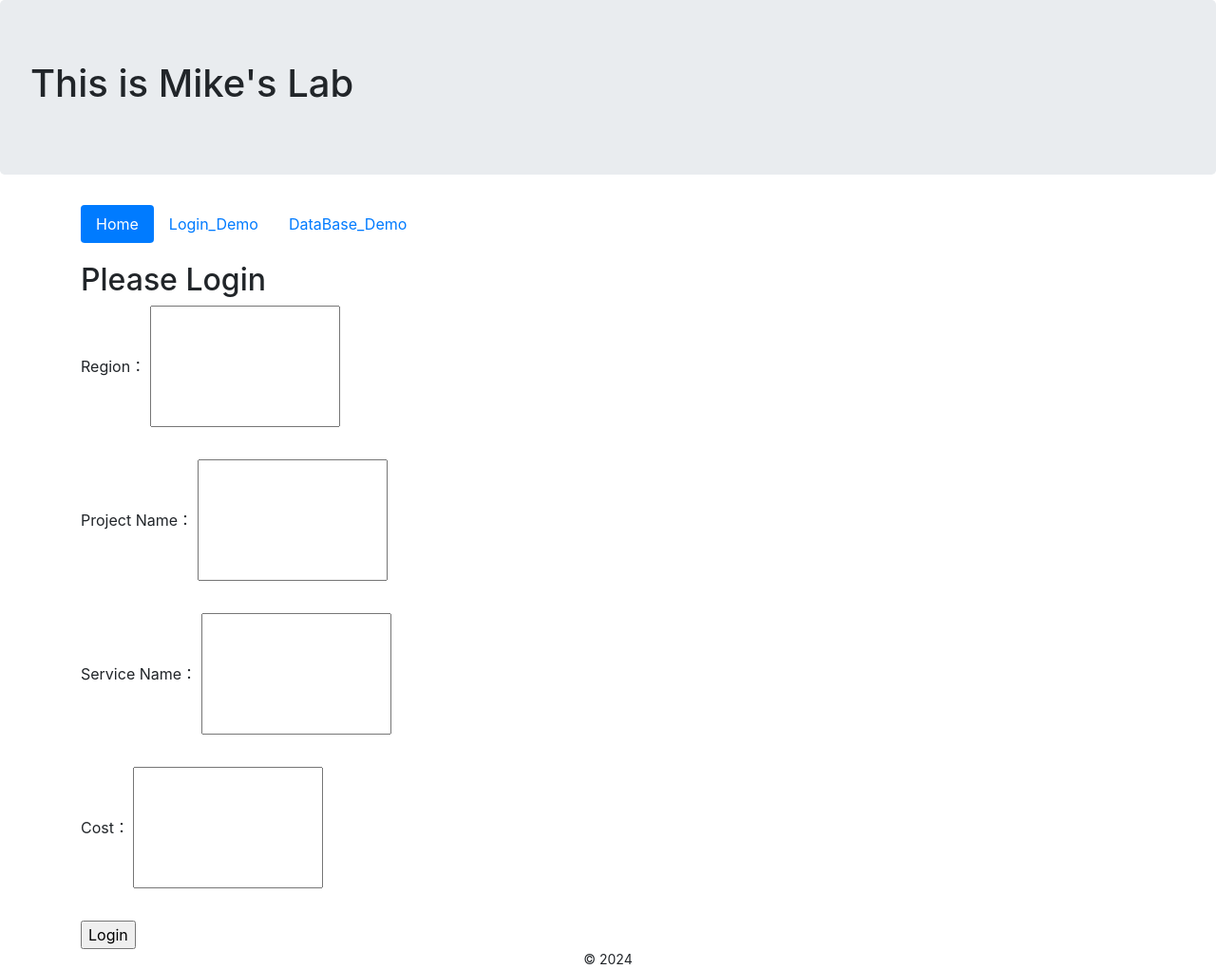
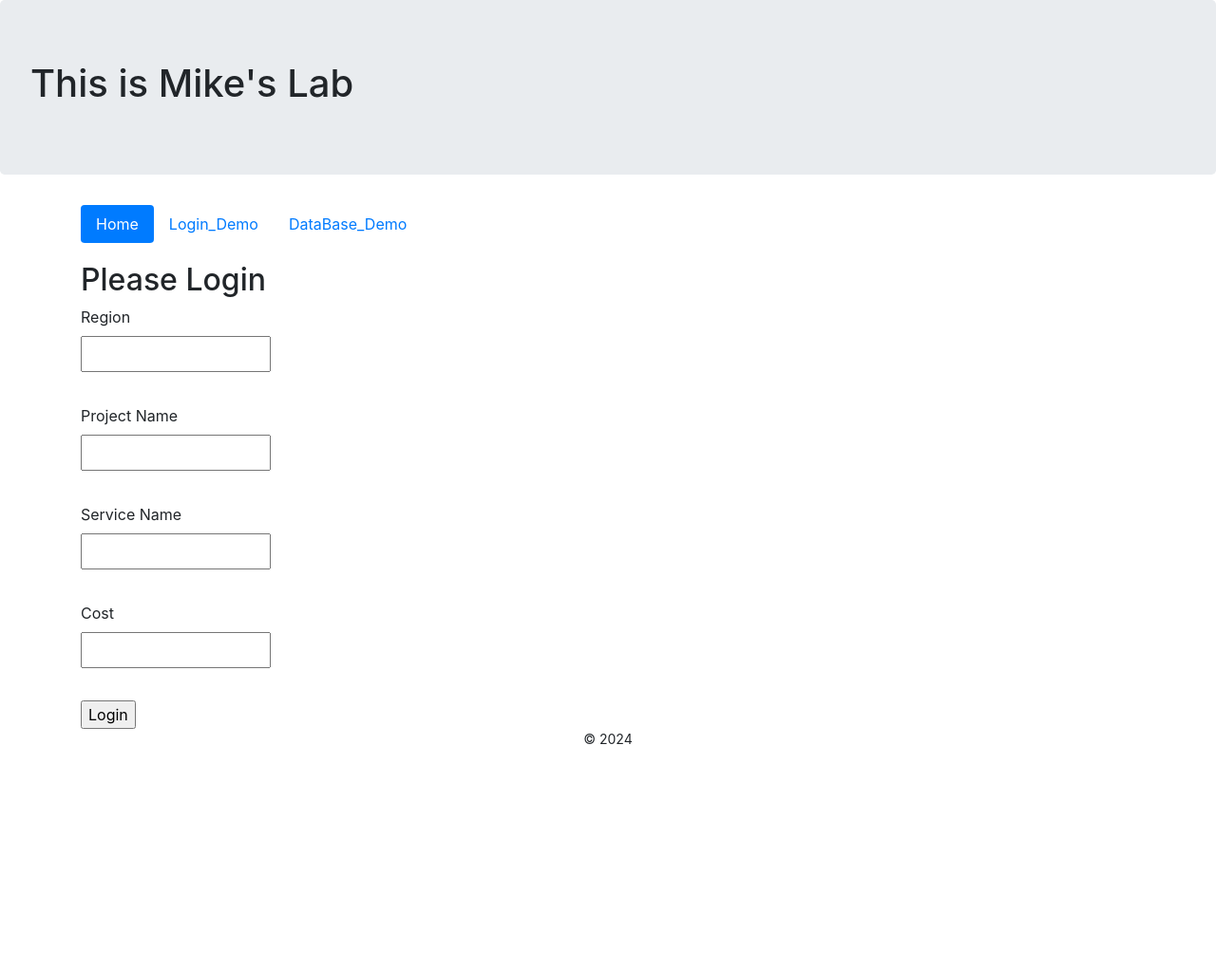
Before and after one commit to Jackxul/MikeStuff, a PHP site: page /login_page.php in a window 1280 px wide. Shown: the whole page at 95% size. After the commit the page ends 784 px from the top, so only its background shows below. Run offline with PHP 8.4, Linux system fonts and the light colour scheme.

Commit message:
padding 50px -> 5px add next line

```diff
--- a/login_page.php
+++ b/login_page.php
@@ -17,22 +17,22 @@
         	input[type="text"],
         	input[type="password"] {
             	width: 200px; /* 设置输入框的宽度 */
-            	padding: 50px; /* 设置输入框的内边距 */
+            	padding: 5px; /* 设置输入框的内边距 */
            	margin-bottom: 10px; /* 设置输入框之间的间距 */
             }
     </style>
     <form action="login.php" method="post">
 
-        <label for="region">Region：</label>
+        <label for="region">Region</label><br>
         <input type="text" id="region" name="region" required><br><br>
 
-        <label for="projectname">Project Name：</label>
+        <label for="projectname">Project Name</label><br>
         <input type="text" id="projectname" name="projectname" required><br><br>
 
-        <label for="servicename">Service Name：</label>
+        <label for="servicename">Service Name</label><br>
         <input type="text" id="servicename" name="servicename" required><br><br>
 
-        <label for="cost">Cost：</label>
+        <label for="cost">Cost</label><br>
         <input type="text" id="cost" name="cost" required><br><br>
 
         <input type="submit" value="Login">
```
